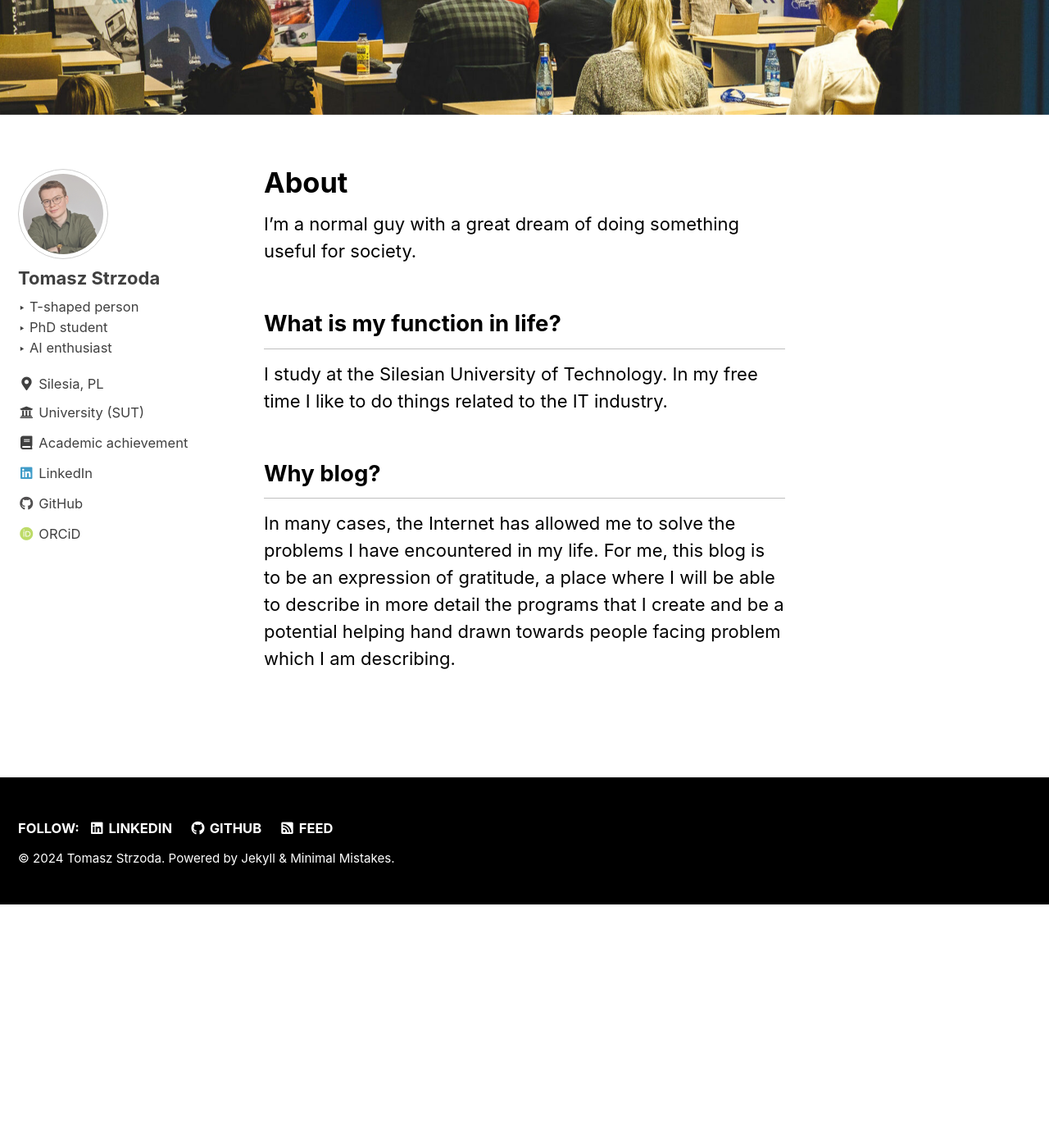
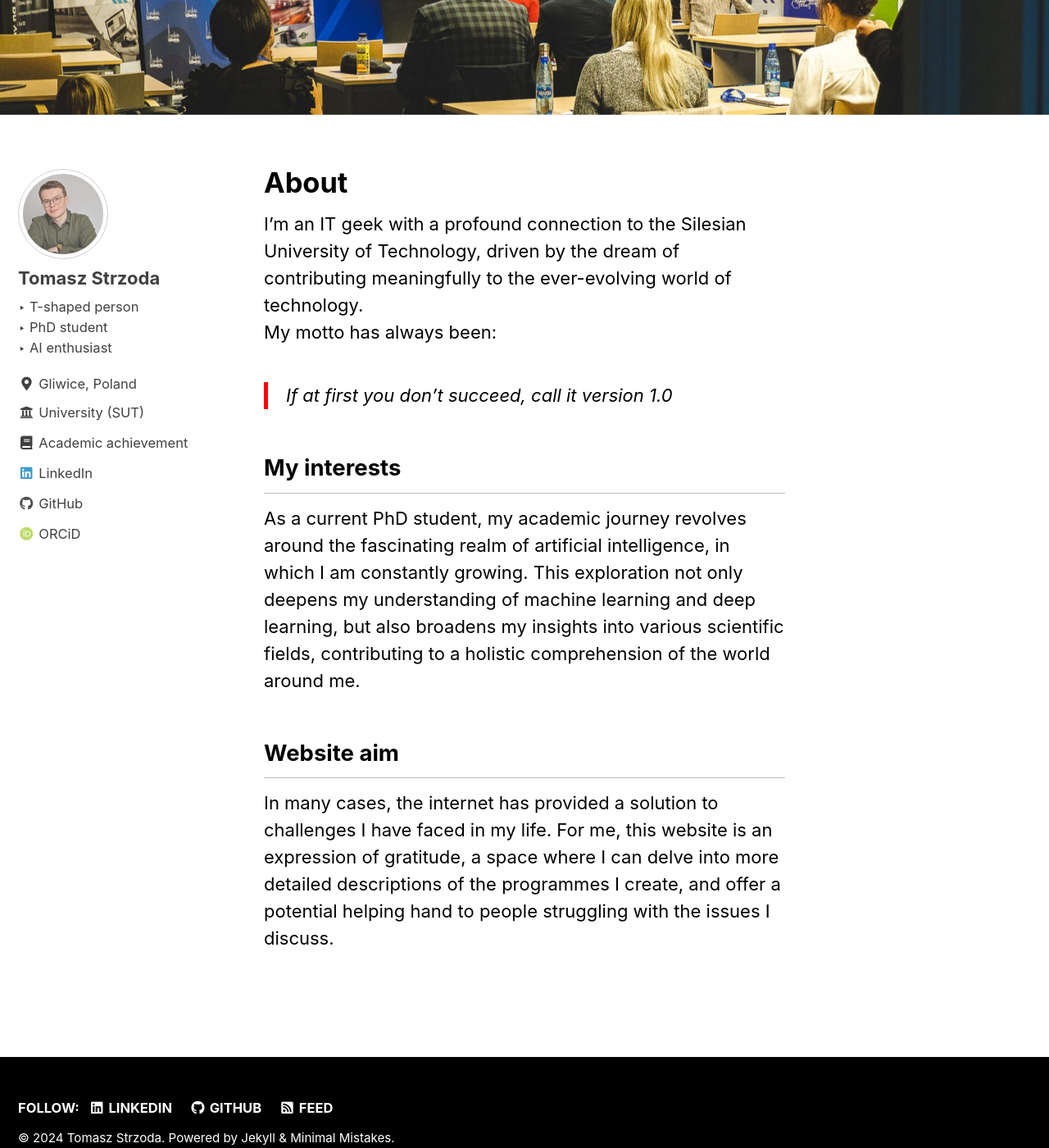
Before and after one commit to DrDEXT3R/DrDEXT3R.github.io, a Jekyll site: the page built from _pages/about.md, in a window 1280 px wide and 1400 px high, scrolled down 376 px. Shown: the whole window at 82% size. Built offline with Jekyll 4.4.1, drawn with Linux system fonts in a browser that asks for light colours; cached includes are drawn as plain includes; some web fonts are replaced; before the commit the page ends 1479 px from its top, so only the background shows below that.

Commit message:
Update About page and location in author bio

```diff
--- a/_config.yml
+++ b/_config.yml
@@ -109,7 +109,7 @@ author:
   name             : "Tomasz Strzoda"
   avatar           : "/assets/images/bio-photo.jpg" # path of avatar image, e.g. "/assets/images/bio-photo.jpg"
   bio              : "‣ T-shaped person<br>‣ PhD student<br>‣ AI enthusiast"
-  location         : "Silesia, PL"
+  location         : "Gliwice, Poland"
   email            :
   links:
     - label: "University (SUT)"
--- a/_pages/about.md
+++ b/_pages/about.md
@@ -6,10 +6,13 @@ header:
     image: "/assets/images/about/about.jpg"
 ---
 
-I'm a normal guy with a great dream of doing something useful for society.
+I'm an IT geek with a profound connection to the Silesian University of Technology, driven by the dream of contributing meaningfully to the ever-evolving world of technology.
+My motto has always been:
 
-## What is my function in life?
-I study at the Silesian University of Technology. In my free time I like to do things related to the IT industry.
+> If at first you don't succeed, call it version 1.0
 
-## Why blog?
-In many cases, the Internet has allowed me to solve the problems I have encountered in my life. For me, this blog is to be an expression of gratitude, a place where I will be able to describe in more detail the programs that I create and be a potential helping hand drawn towards people facing problem which I am describing.
+## My interests
+As a current PhD student, my academic journey revolves around the fascinating realm of artificial intelligence, in which I am constantly growing. This exploration not only deepens my understanding of machine learning and deep learning, but also broadens my insights into various scientific fields, contributing to a holistic comprehension of the world around me.
+
+## Website aim
+In many cases, the internet has provided a solution to challenges I have faced in my life. For me, this website is an expression of gratitude, a space where I can delve into more detailed descriptions of the programmes I create, and offer a potential helping hand to people struggling with the issues I discuss.
```
